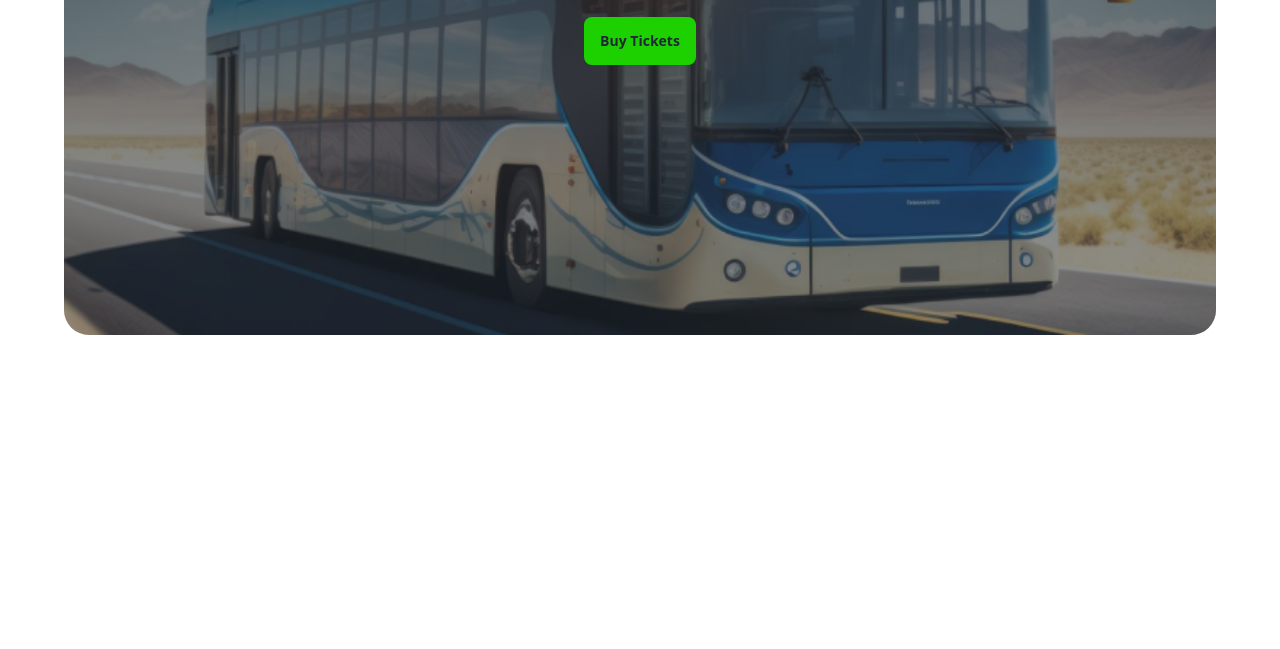
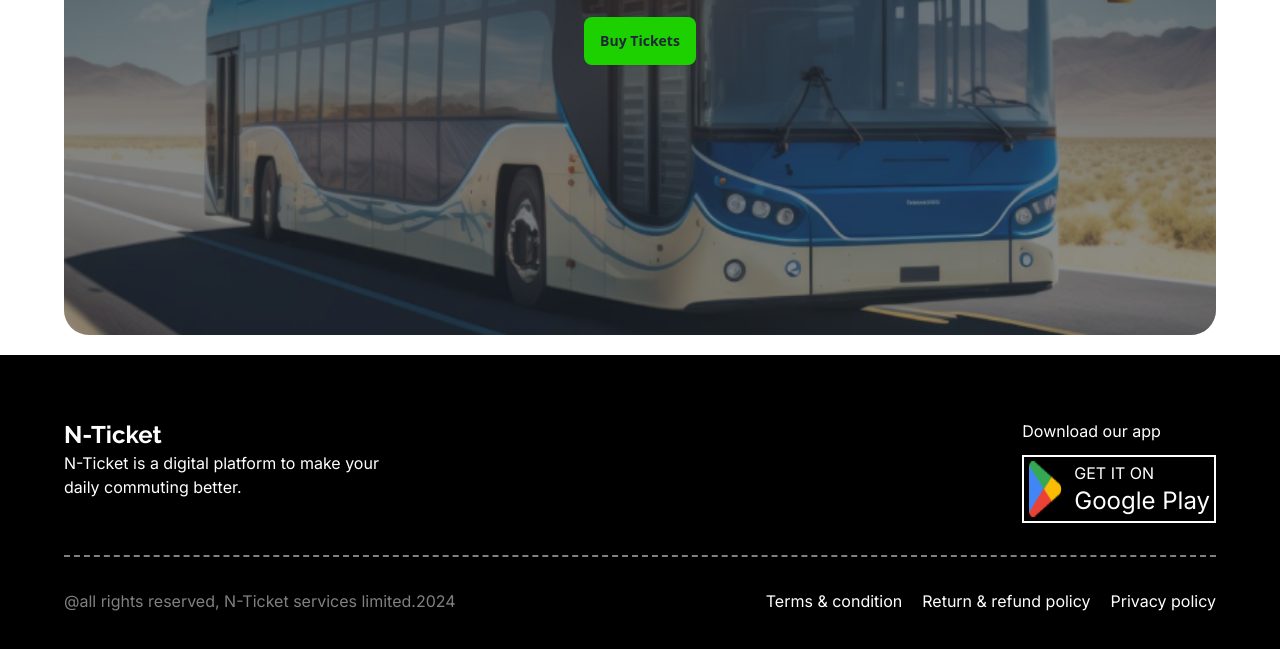
Before and after one commit to NiloyDas19/smart-ticketing, a plain HTML site: page index.html in a window 1280 px wide. Shown: the part 573-1222 px from the top of the page. Before the commit the page ends 928 px from the top, so only its background shows below. Drawn offline with nearby package versions, Linux system fonts and the light colour scheme; files that its build step writes are made by us from their sources.

Commit message:
footer section completed

```diff
--- a/index.html
+++ b/index.html
@@ -50,7 +50,8 @@
                     </ul>
                 </div>
                 <div class="navbar-end">
-                    <a class="btn bg-[#1DD1001A] text-[#1DD100] font-bold">Bus <span><img src="images/bus-icon.png" alt=""></span></a>
+                    <a class="btn bg-[#1DD1001A] text-[#1DD100] font-bold">Bus <span><img src="images/bus-icon.png"
+                                alt=""></span></a>
                 </div>
             </div>
         </nav>
@@ -73,12 +74,43 @@
 
     </header>
 
+    <!-- Main Section -->
     <main>
 
     </main>
-    <footer>
 
+    <!-- Footer Section -->
+    <footer class="bg-black text-white p-16">
+        <div class="flex justify-between">
+            <div>
+                <h1 class="text-2xl font-raleway font-bold">N-Ticket</h1>
+                <p class="font-inter">N-Ticket is a digital platform to make your</p>
+                <p class="font-inter">daily commuting better.</p>
+            </div>
+            <div class="space-y-3 font-inter">
+                <h3>Download our app</h3>
+                <div class="flex gap-3 border-2 border-white p-1">
+                    <img class="" src="images/playstore.png" alt="">
+                    <div class="flex flex-col">
+                        <p>GET IT ON</p>
+                        <h4 class="text-2xl">Google Play</h4>
+                    </div>
+                </div>
+            </div>
+        </div>
+        <div class="w-full border-b-2 border-dashed border-white my-8 opacity-50"></div>
+        <div class="flex justify-between font-inter">
+            <div>
+                <p class="opacity-50">@all rights reserved, N-Ticket services limited.2024</p>
+            </div>
+            <div class="flex gap-5">
+                <p>Terms & condition</p>
+                <p>Return & refund policy</p>
+                <p>Privacy policy</p>
+            </div>
+        </div>
     </footer>
+
 </body>
 
 </html>
```
